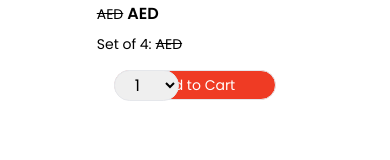
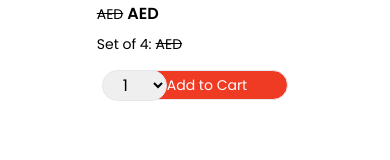
Before and after one commit to momarzouq/O2Mart, a React (Vite) app: page /product/1 in a window 390 px wide. Shown: the part 462-622 px from the top of the page. Built offline with nearby package versions, Linux system fonts and the light colour scheme.

Commit message:
ml-6 for Button Add To Cart  when screen md

```diff
--- a/src/components/ProductDetails.jsx
+++ b/src/components/ProductDetails.jsx
@@ -192,7 +192,7 @@ const Section1 = () => {
                   </option>
                 ))}
               </select>
-              <button className=" text-sm text-white border bg-Brand rounded-2xl py-1.5 md:py-1 px-20 xl:px-10">
+              <button className=" text-sm text-white border bg-Brand rounded-2xl py-1.5 md:py-1 px-20 xl:px-10 md:ml-6">
                 Add to Cart
               </button>
             </div>
```
